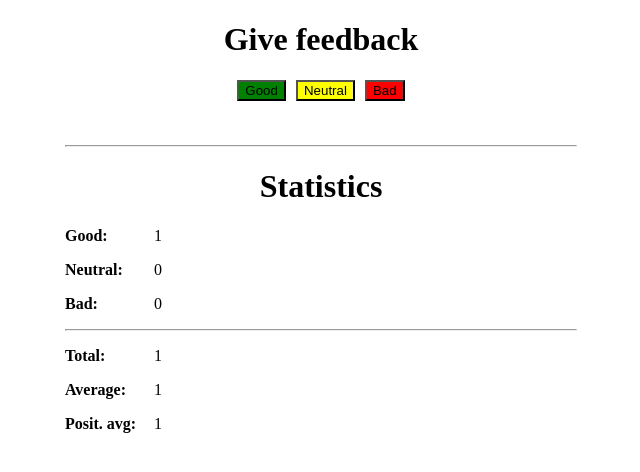
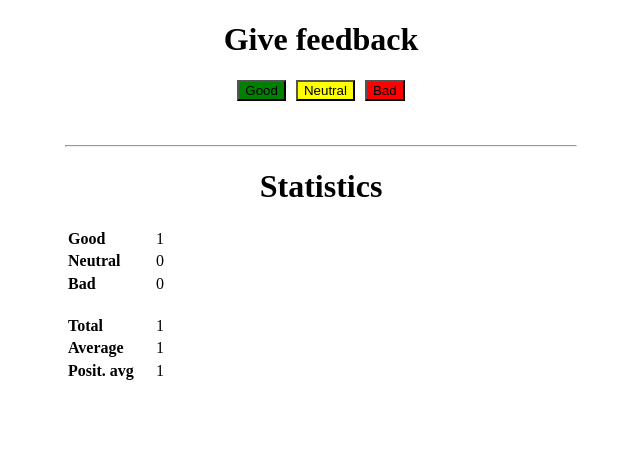
Before and after one commit to abelperezd/fullstackopen, a React (Vite) app in the folder part01/02_unicafe/part1/: page / in a window 1280 px wide. Both pictures are taken after a click on the button "Good". Shown: the top 472 px of the page, without its empty margins (319-959 px from the left). Built offline with nearby package versions, Linux system fonts and the light colour scheme.

Commit message:
Exercises 1.10 + 1.11

```diff
--- a/part01/02_unicafe/part1/src/Statistic.jsx
+++ /dev/null
@@ -1,11 +0,0 @@
-
-const Statistic = ({ text, val }) => {
-
-    return (
-        <p>
-            <div ><span className="statisticText"> {text}:</span> <span className="statisticSpan">{val}</span></div>
-        </p>
-    )
-}
-
-export default Statistic
--- /dev/null
+++ b/part01/02_unicafe/part1/src/StatisticLine.jsx
@@ -0,0 +1,14 @@
+
+const StatisticLine = ({ text, val }) => {
+
+    return (
+        <>
+            <tr>
+                <td className="statisticText">{text}</td>
+                <td className="statisticSpan">{val}</td>
+            </tr>
+        </>
+    )
+}
+
+export default StatisticLine
--- a/part01/02_unicafe/part1/src/Statistics.jsx
+++ b/part01/02_unicafe/part1/src/Statistics.jsx
@@ -1,4 +1,4 @@
-import Statistic from "./Statistic"
+import StatisticLine from "./StatisticLine"
 
 
 const Statistics = ({ good, neutral, bad }) => {
@@ -22,14 +22,20 @@ const Statistics = ({ good, neutral, bad }) => {
 
     return (
         <>
-            <Statistic text="Good" val={good} />
-            <Statistic text="Neutral" val={neutral} />
-            <Statistic text="Bad" val={bad} />
 
-            <hr />
-            <Statistic text="Total" val={getAll()} />
-            <Statistic text="Average" val={getAverage()} />
-            <Statistic text="Posit. avg" val={getPositiveAverage()} />
+            <table>
+                <StatisticLine text="Good" val={good} />
+                <StatisticLine text="Neutral" val={neutral} />
+                <StatisticLine text="Bad" val={bad} />
+            </table>
+
+            <br />
+
+            <table>
+                <StatisticLine text="Total" val={getAll()} />
+                <StatisticLine text="Average" val={getAverage()} />
+                <StatisticLine text="Posit. avg" val={getPositiveAverage()} />
+            </table>
 
         </>
 
```
